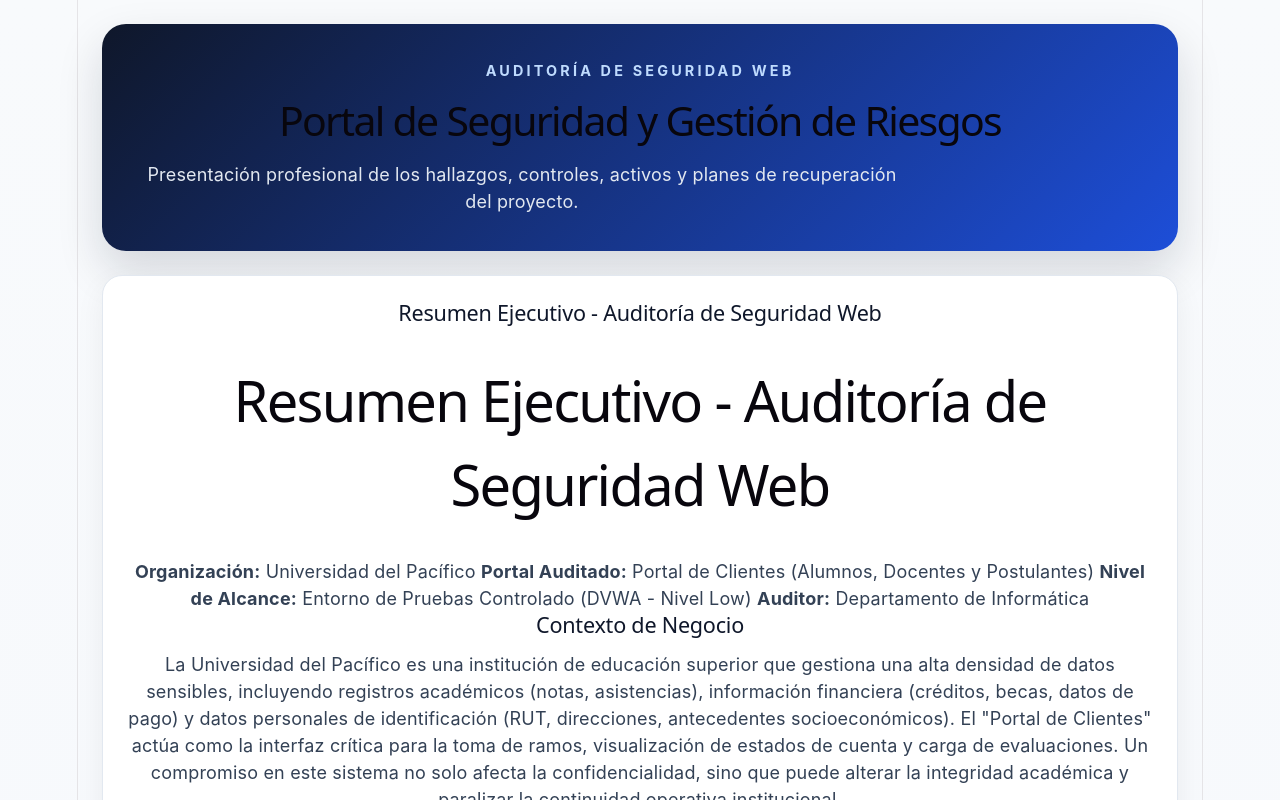
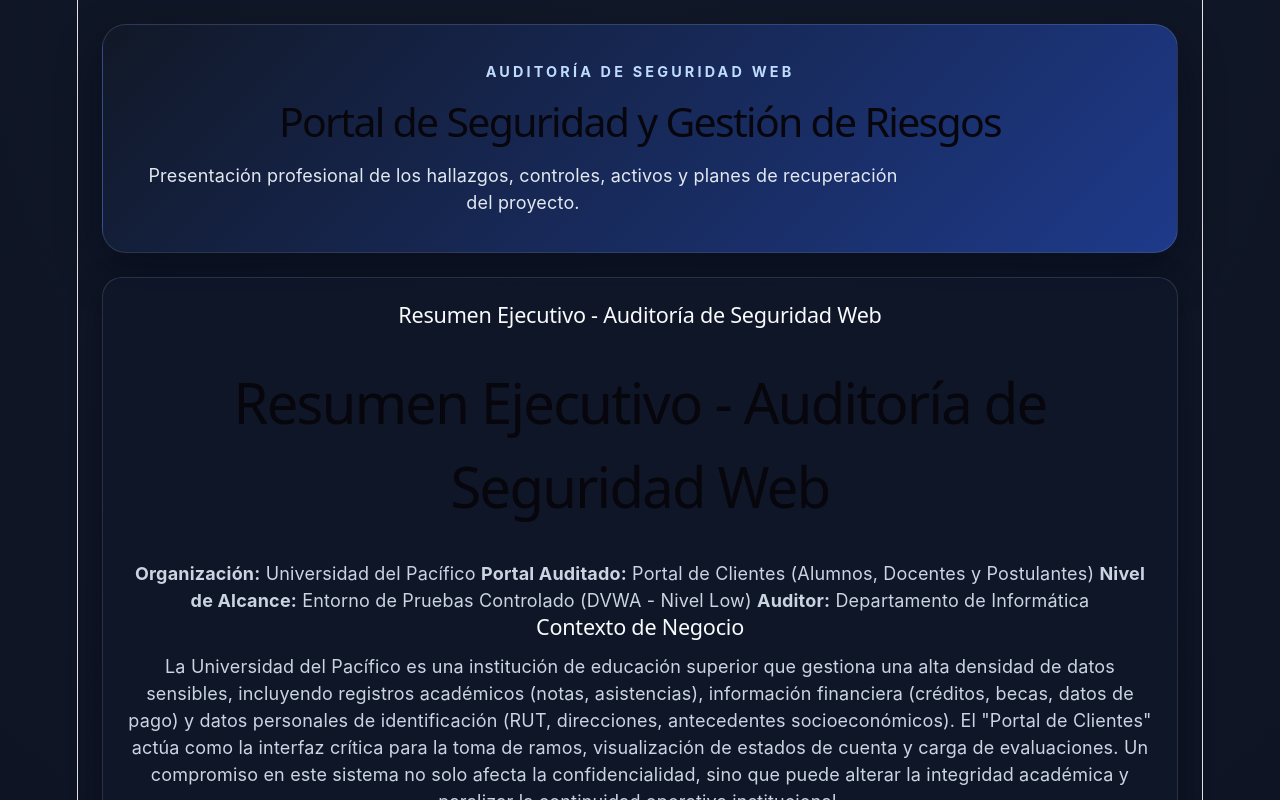
Before and after one commit to k-chahuan/Auditoria_karcha, a React (Vite) app: page / in a window 1280 px wide. Shown: the top 800 px of the page. Built offline with nearby package versions, Linux system fonts and the light colour scheme.

Commit message:
Cambios de modo claro a oscuro

```diff
--- a/src/App.css
+++ b/src/App.css
@@ -1,16 +1,16 @@
 :root {
-  color-scheme: light;
+  color-scheme: dark;
   font-family: Inter, system-ui, -apple-system, BlinkMacSystemFont, 'Segoe UI', sans-serif;
   line-height: 1.5;
   font-weight: 400;
-  color: #0f172a;
-  background: #f8fafc;
+  color: #e2e8f0;
+  background: #020617;
 }
 
 body {
   margin: 0;
   min-height: 100vh;
-  background: linear-gradient(180deg, #f8fafc 0%, #eef2ff 100%);
+  background: radial-gradient(circle at top, #111827 0%, #020617 55%, #020617 100%);
 }
 
 * {
@@ -20,16 +20,18 @@
 .app-shell {
   min-height: 100vh;
   padding: 24px;
+  background: transparent;
 }
 
 .hero-section {
   max-width: 1160px;
   margin: 0 auto 24px;
-  background: linear-gradient(135deg, #0f172a 0%, #1d4ed8 100%);
+  background: linear-gradient(135deg, #111827 0%, #1e3a8a 100%);
   color: white;
   border-radius: 24px;
   padding: 36px 40px;
-  box-shadow: 0 20px 45px rgba(15, 23, 42, 0.15);
+  box-shadow: 0 20px 45px rgba(2, 6, 23, 0.45);
+  border: 1px solid rgba(148, 163, 184, 0.2);
 }
 
 .eyebrow {
@@ -61,23 +63,23 @@
 }
 
 .card {
-  background: white;
-  border: 1px solid #e2e8f0;
+  background: rgba(15, 23, 42, 0.9);
+  border: 1px solid rgba(148, 163, 184, 0.2);
   border-radius: 20px;
   padding: 24px;
-  box-shadow: 0 10px 30px rgba(15, 23, 42, 0.06);
+  box-shadow: 0 10px 30px rgba(2, 6, 23, 0.35);
 }
 
 .card h2 {
   margin-top: 0;
   margin-bottom: 14px;
   font-size: 1.2rem;
-  color: #0f172a;
+  color: #f8fafc;
 }
 
 .markdown-body p,
 .markdown-body li {
-  color: #334155;
+  color: #cbd5e1;
 }
 
 .markdown-body img {
@@ -85,11 +87,13 @@
   max-width: 100%;
   margin: 16px 0;
   border-radius: 12px;
-  border: 1px solid #e2e8f0;
+  border: 1px solid rgba(148, 163, 184, 0.25);
+  background: #020617;
 }
 
 .markdown-body code {
-  background: #f1f5f9;
+  background: #1e293b;
+  color: #f8fafc;
   padding: 2px 6px;
   border-radius: 6px;
 }
@@ -106,8 +110,8 @@
   gap: 16px;
   flex-wrap: wrap;
   padding-top: 16px;
-  border-top: 1px solid #cbd5e1;
-  color: #475569;
+  border-top: 1px solid rgba(148, 163, 184, 0.25);
+  color: #cbd5e1;
   font-size: 0.95rem;
 }
 
--- a/src/App.jsx
+++ b/src/App.jsx
@@ -16,7 +16,8 @@
       return match
     }
 
-    return `![${alt}](/${src})`
+    const normalizedSrc = src.startsWith('img_karcha/') ? `/img_karcha/${src.replace(/^img_karcha\//, '')}` : `/${src}`
+    return `![${alt}](${normalizedSrc})`
   })
 }
 
```
